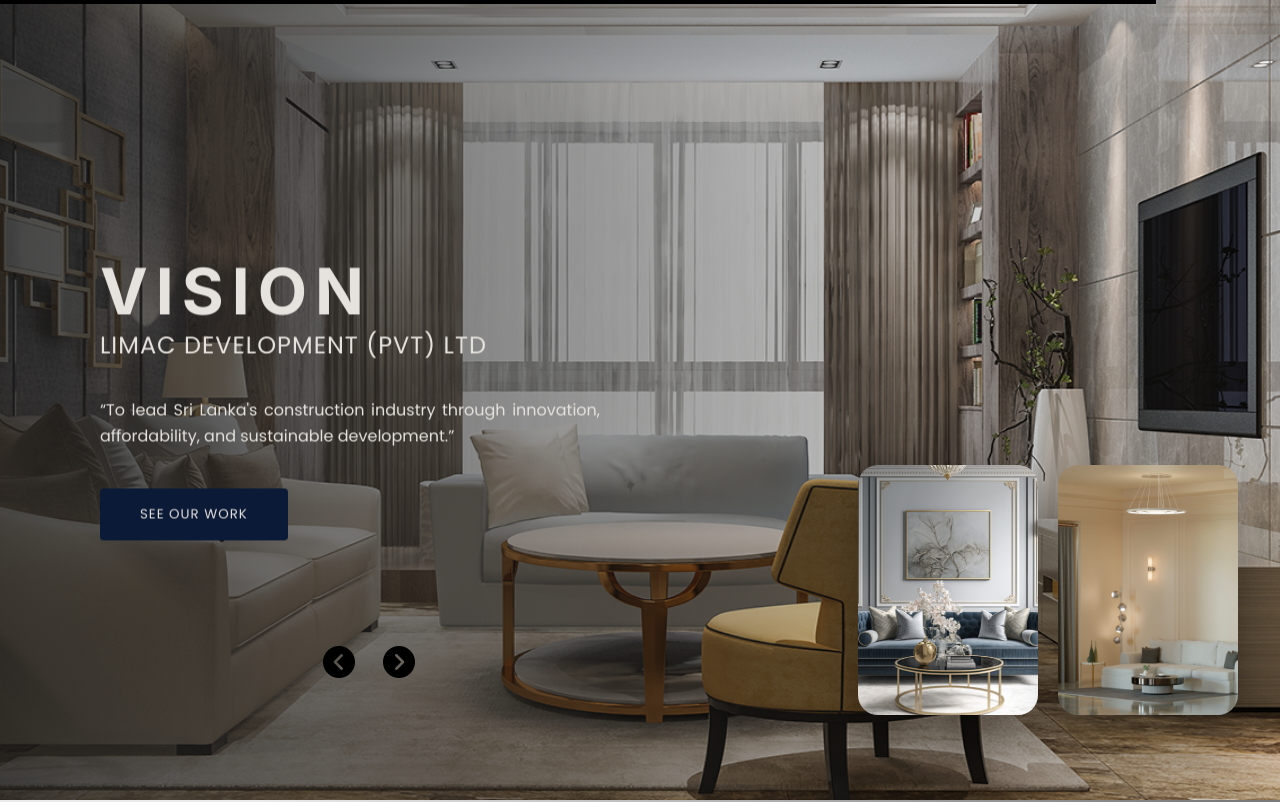
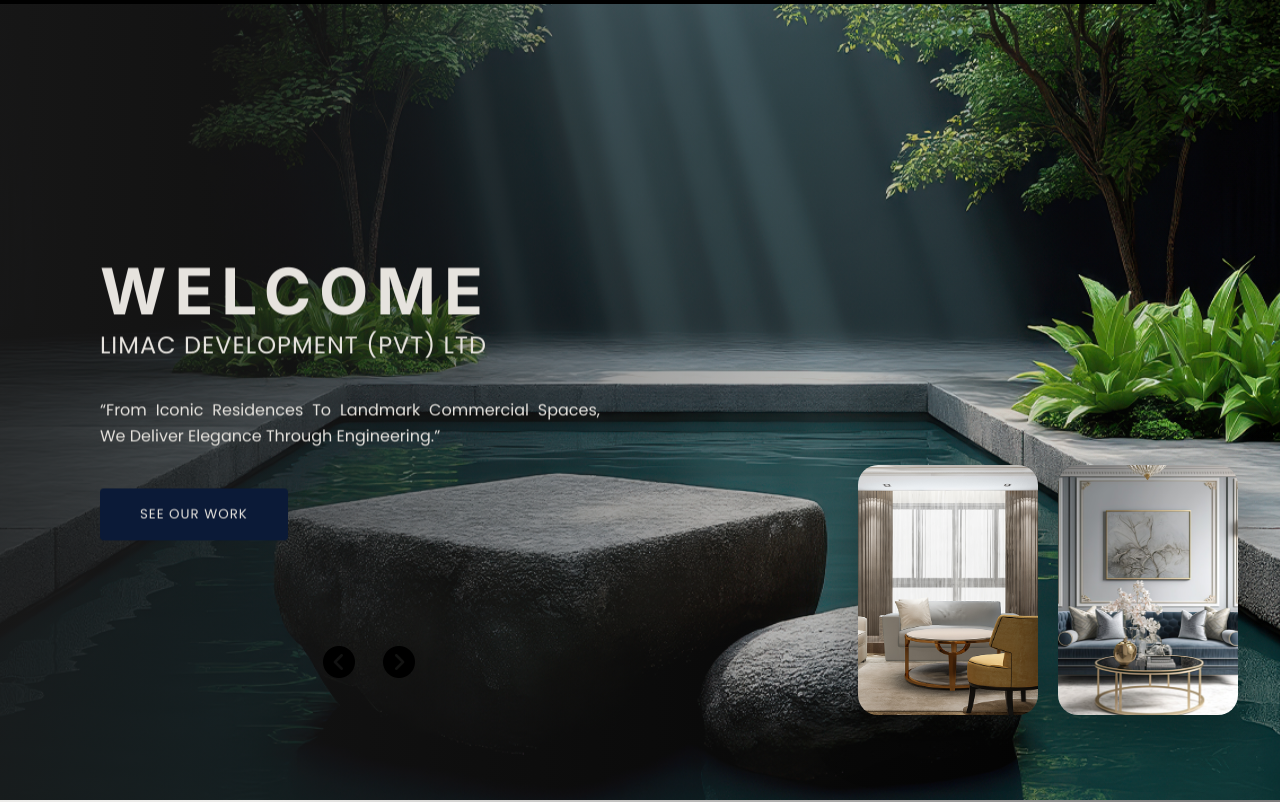
Before and after one commit to chamika-prasad/limac-fe, a Next.js app: page / in a window 1280 px wide. Shown: the top 802 px of the page. Built offline with nearby package versions, Linux system fonts and the light colour scheme.

Commit message:
change slider opening

```diff
--- a/src/components/organisams/ImageSlider/index.tsx
+++ b/src/components/organisams/ImageSlider/index.tsx
@@ -81,6 +81,12 @@
 
   const items = [
     {
+      image: "/assets/images/home_bg_04.jpg",
+      title: "Join Us",
+      description:
+        "“Whether you’re planning your next luxury development or seeking a trusted construction partner, we’re here to bring your vision to life. Reach out to us”",
+    },
+    {
       image: "/assets/images/home_bg_01.png",
       title: "Welcome",
       description:
@@ -97,12 +103,6 @@
       title: "Mission",
       description:
         "“To deliver quality, cost-effective, and responsible building solutions while empowering communities and exceeding client expectations.”",
-    },
-    {
-      image: "/assets/images/home_bg_04.jpg",
-      title: "Join Us",
-      description:
-        "“Whether you’re planning your next luxury development or seeking a trusted construction partner, we’re here to bring your vision to life. Reach out to us”",
     },
   ];
 
```
